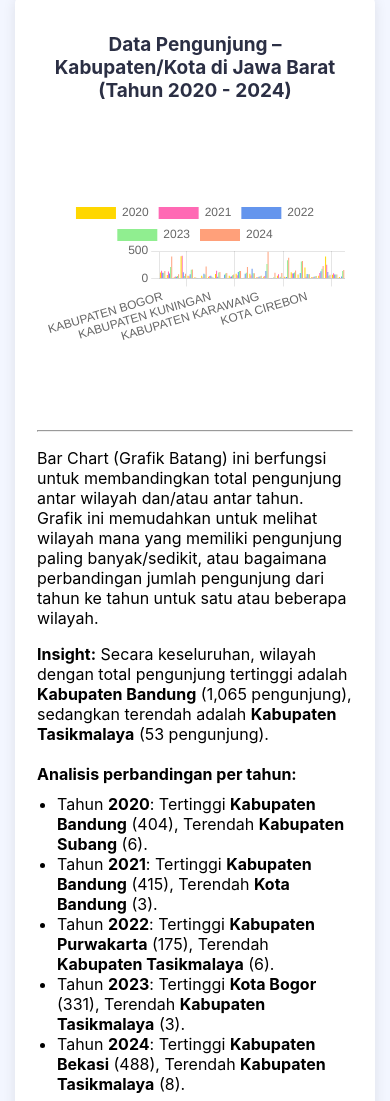
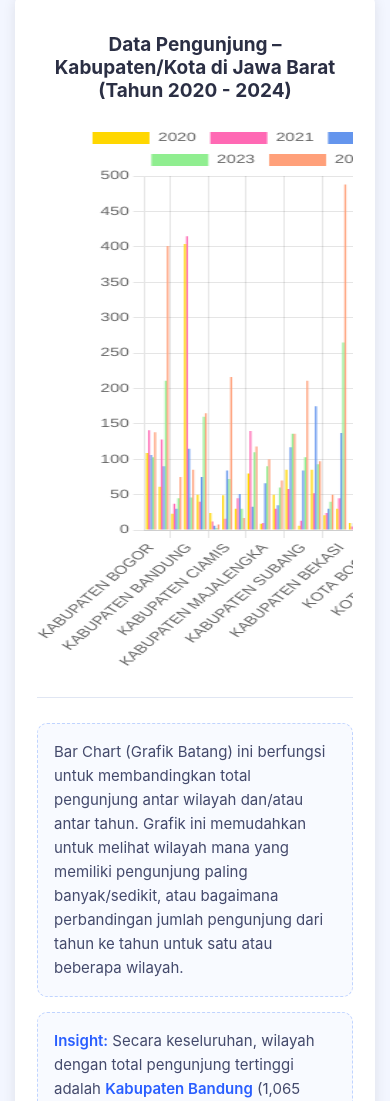
Before and after one commit to anisapbrn/Dashboard-Pengunjung-Perpustakaan-Umum-Jawa-Barat, a plain HTML site: page index.html in a window 390 px wide. Shown: the part 230-1331 px from the top of the page. Drawn offline with nearby package versions, Linux system fonts and the light colour scheme.

Commit message:
Update style.css

```diff
--- a/style.css
+++ b/style.css
@@ -12,6 +12,7 @@
 
 /* TOP BAR */
 .navbar {
+    margin-top: 0px;
     width: 100%;
     padding: 15px 20px;
     background: linear-gradient(90deg, #5B8CFF, #FF7B9C);
@@ -60,6 +61,13 @@
     display: flex;
     justify-content: center;
     align-items: center;
+  }
+
+  /* Wrapper  untuk scroll Bar/Line Chart */
+  .scrollable-chart-container {
+    width: 100%;
+    overflow-x: auto;
+    height: 500px;
   }
 
   /* PIE CHART + LEGEND */
@@ -138,8 +146,19 @@
     transition: 0.3s;
     font-size: 14px;
   }
-  select:hover, .dropdown-btn:hover {
-    border-color: #295EFF;
+
+  /* EFEK HOVER */
+  select:hover,
+  .dropdown-btn:hover {
+    border-color: #FF7B9C;
+  }
+
+  /* EFEK FOCUS */
+  select:focus,
+  .dropdown-btn:focus {
+    border-color: #FF7B9C;
+    box-shadow: 0 0 0 3px rgba(255, 123, 156, 0.25);
+    outline: none;
   }
 
   /* DROPDOWN */
@@ -166,7 +185,7 @@
   .show { display: block; }
 
   /* FOOTER CREDIT */
-.footer {
+  .footer {
     margin-top: 40px;
     width: 100%;
     text-align: center;
@@ -179,7 +198,44 @@
   }
   .footer span {
     font-weight: 600;
-    color: #E5F0FF; /* lebih lembut dari C9E1FF */
+    color: #E5F0FF;
+  }
+
+  /* Kotak Penjelasan (Statis) */
+  .chart-description {
+    margin-top: 25px;
+    padding: 16px;
+    background: #f8faff;
+    border-radius: 10px;
+    border: 1px dashed #c0d4ff;
+    font-size: 15px;
+    line-height: 1.6;
+    color: #444a6c;
+  }
+
+  /* Kotak Insight (Dinamis) */
+  .chart-insight {
+    margin-top: 15px;
+    padding: 16px;
+    background: #f8faff;
+    border-radius: 10px;
+    border: 1px dashed #c0d4ff;
+    font-size: 15px;
+    line-height: 1.6;
+    color: #444a6c;
+  }
+
+  /* <strong> di insight */
+  .chart-insight strong {
+    color: #295EFF;
+    font-weight: 600;
+  }
+
+  .chart-section hr.separator {
+    border: none;
+    height: 1px;
+    background-color: #e0e6f3;
+    margin: 25px 0;
   }
 
   /* RESPONSIVE */
@@ -203,6 +259,18 @@
       width: 300px !important;
       height: 300px !important;
     }
+
+    /* Biar grafik ga gepeng */
+    /* 1. Beri container scroll-nya tinggi yang tetap */
+    .scrollable-chart-container {
+      height: 550px;
+      width: 100%;
+    }
+    /* 2. Paksa canvas di dalamnya untuk mengisi container itu */
+    .scrollable-chart-container #barChart,
+    .scrollable-chart-container #lineChart {
+      min-width: 450px; /* Lebar minimum (untuk scroll) */
+    }
   }
 
   @media(max-width: 600px) {
```
